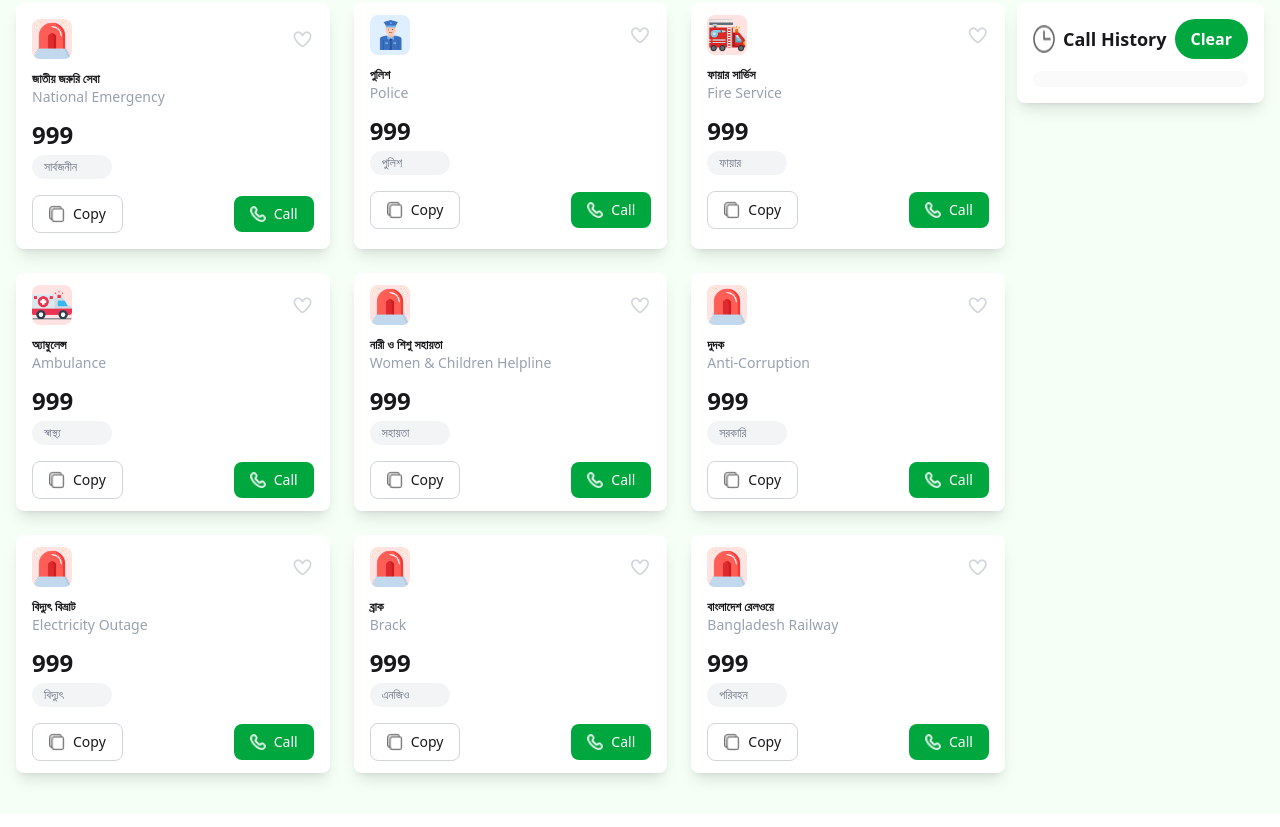
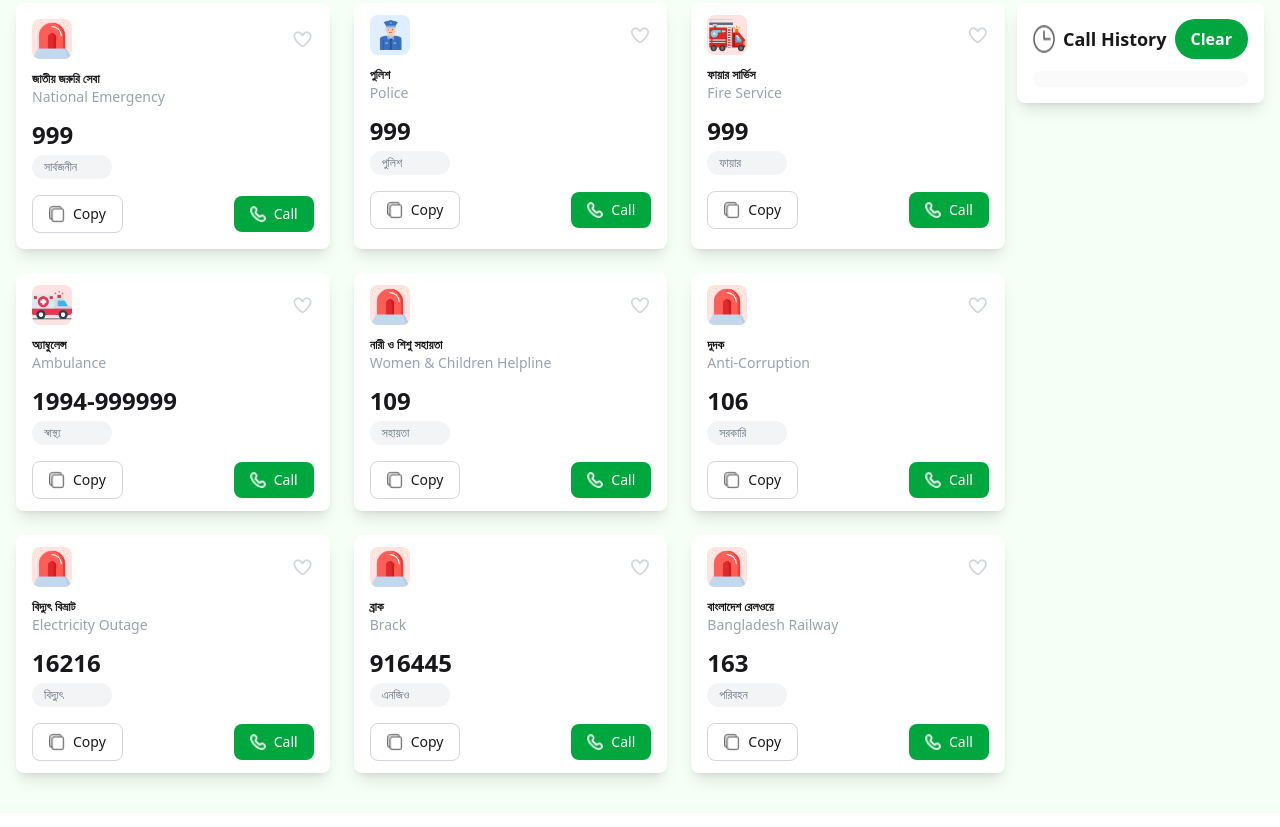
Before and after one commit to saifuldoict/B12-A5-Emergency-Hotline, a plain HTML site: page index.html in a window 1280 px wide. Shown: the part 317-1144 px from the top of the page. Drawn offline with nearby package versions, Linux system fonts and the light colour scheme.

Commit message:
call no changed

```diff
--- a/index.html
+++ b/index.html
@@ -161,7 +161,7 @@
       </div>
 
       <div class="flex flex-col mt-3">
-        <h4 class="callNo text-2xl font-bold">999</h4>
+        <h4 class="callNo text-2xl font-bold">1994-999999</h4>
         <p class="text-gray-500 text-xs bg-gray-100 rounded-full inline-flex items-center px-3 py-1 mt-1 max-w-[80px]">স্বাস্থ্য</p>
       </div>
 
@@ -188,7 +188,7 @@
       </div>
 
       <div class="flex flex-col mt-3">
-        <h4 class="callNo text-2xl font-bold">999</h4>
+        <h4 class="callNo text-2xl font-bold">109</h4>
         <p class="text-gray-500 text-xs bg-gray-100 rounded-full inline-flex items-center px-3 py-1 mt-1 max-w-[80px]">সহায়তা</p>
       </div>
 
@@ -215,7 +215,7 @@
       </div>
 
       <div class="flex flex-col mt-3">
-        <h4 class="callNo text-2xl font-bold">999</h4>
+        <h4 class="callNo text-2xl font-bold">106</h4>
         <p class="text-gray-500 text-xs bg-gray-100 rounded-full inline-flex items-center px-3 py-1 mt-1 max-w-[80px]">সরকারি</p>
       </div>
 
@@ -242,7 +242,7 @@
       </div>
 
       <div class="flex flex-col mt-3">
-        <h4 class="callNo text-2xl font-bold">999</h4>
+        <h4 class="callNo text-2xl font-bold">16216</h4>
         <p class="text-gray-500 text-xs bg-gray-100 rounded-full inline-flex items-center px-3 py-1 mt-1 max-w-[80px]">বিদ্যুৎ</p>
       </div>
 
@@ -269,7 +269,7 @@
       </div>
 
       <div class="flex flex-col mt-3">
-        <h4 class="callNo callNo text-2xl font-bold">999</h4>
+        <h4 class="callNo callNo text-2xl font-bold">916445</h4>
         <p class="text-gray-500 text-xs bg-gray-100 rounded-full inline-flex items-center px-3 py-1 mt-1 max-w-[80px]">এনজিও</p>
       </div>
 
@@ -296,7 +296,7 @@
       </div>
 
       <div class="flex flex-col mt-3">
-        <h4 class="callNo text-2xl font-bold">999</h4>
+        <h4 class="callNo text-2xl font-bold">163</h4>
         <p class="text-gray-500 text-xs bg-gray-100 rounded-full inline-flex items-center px-3 py-1 mt-1 max-w-[80px]">পরিবহন</p>
       </div>
 
```
